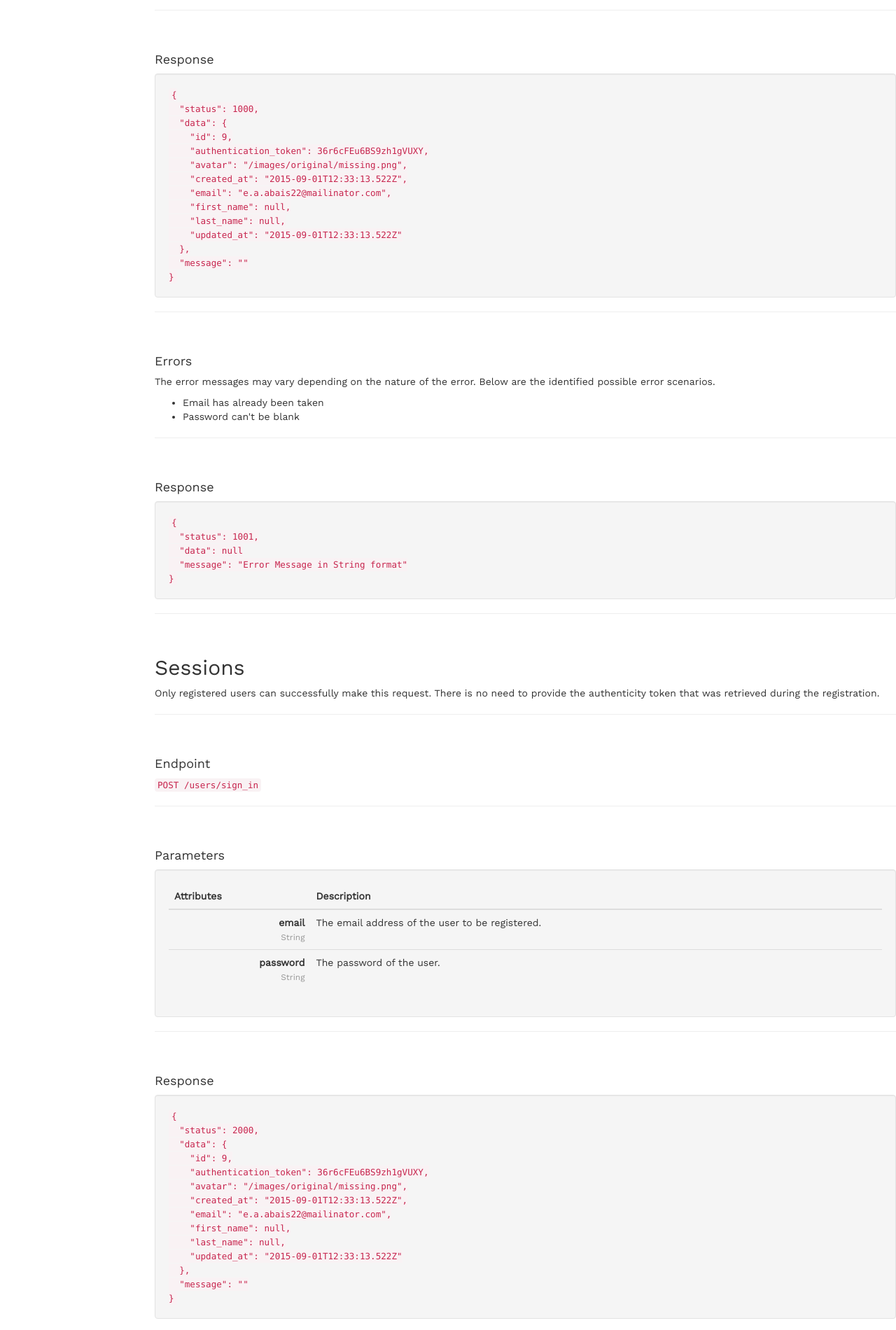
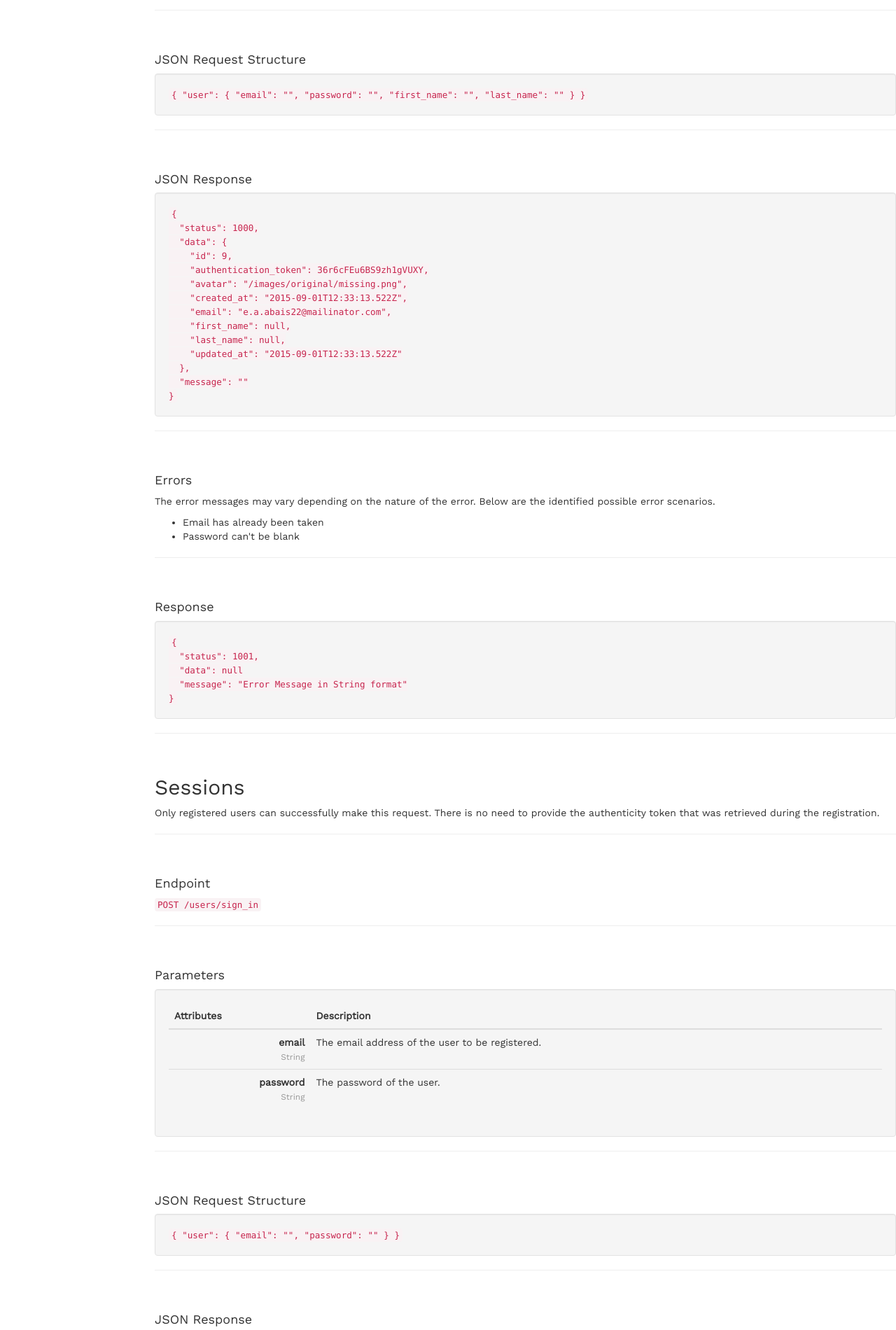
Before and after one commit to iyanski/madmdocs, a website: page index.html in a window 1280 px wide. Shown: the part 1580-3480 px from the top of the page at 70% size. Drawn offline with nearby package versions, Linux system fonts and the light colour scheme.

Commit message:
Added JSON request format

```diff
--- a/index.html
+++ b/index.html
@@ -163,7 +163,21 @@
         </div>
 
         <hr/>
-        <h4>Response</h4>
+        <h4>JSON Request Structure</h4>
+        <div class="well">
+          <code>
+            {
+              "user": {
+                "email": "",
+                "password": "",
+                "first_name": "",
+                "last_name": ""
+              }
+            }
+          </code>
+        </div>
+        <hr/>
+        <h4>JSON Response</h4>
         <div class="well">
           <code>
             {<br/>
@@ -249,9 +263,20 @@
             </tbody>
           </table>
         </div>
-
         <hr/>
-        <h4>Response</h4>
+        <h4>JSON Request Structure</h4>
+        <div class="well">
+          <code>
+            {
+              "user": {
+                "email": "",
+                "password": ""
+              }
+            }
+          </code>
+        </div>
+        <hr/>
+        <h4>JSON Response</h4>
         <div class="well">
           <code>
             {<br/>
@@ -375,7 +400,17 @@
             </tbody>
           </table>
         </div>
-
+        <hr/>
+        <h4>JSON Request Structure</h4>
+        <div class="well">
+          <code>
+            {
+              "friend_request": {
+                "friend_id": 0
+              }
+            }
+          </code>
+        </div>
         <hr/>
         <h4>Response</h4>
         <p>The <code>user_id</code> is the reference id of the owner who requested the friend request. The <code>friend_id</code> is the <code>user.id</code> of the friend requested to connect with.
```
